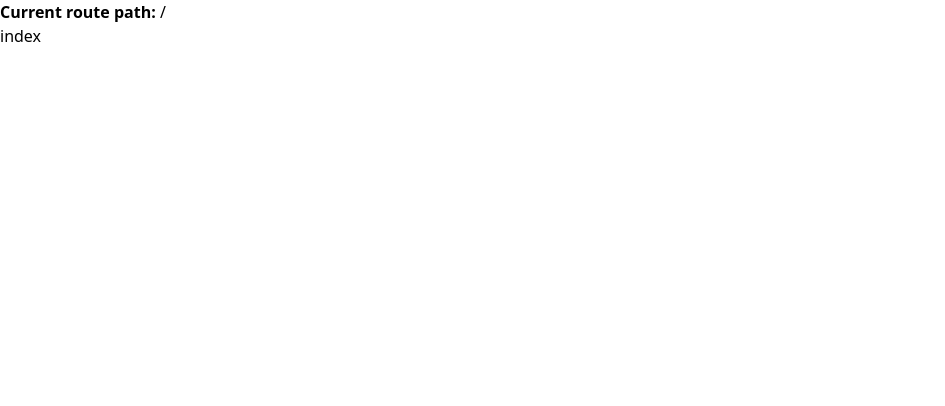
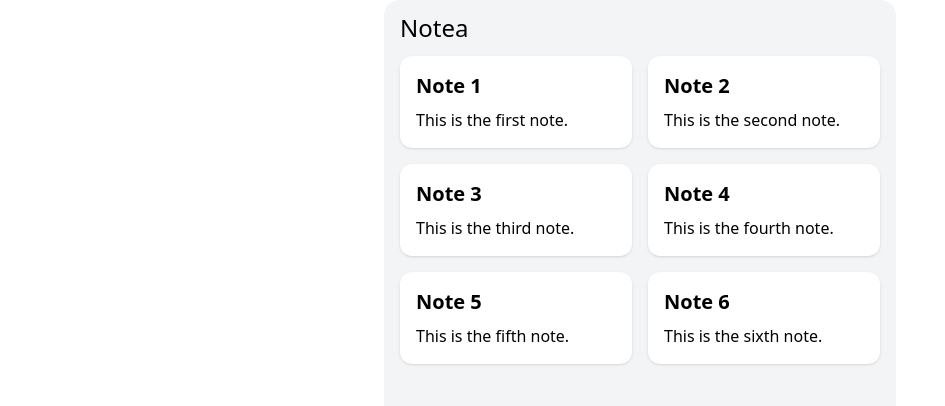
Before and after one commit to nnivxix/notea, a Vue app: page / in a window 1280 px wide. Shown: the top 406 px of the page, without its empty margins (0-945 px from the left). Built offline with nearby package versions, Linux system fonts and the light colour scheme.

Commit message:
feat: implement note management with useNotes composable and enhance note display in index and uid pages

```diff
--- a/src/App.vue
+++ b/src/App.vue
@@ -1,8 +1,14 @@
 <script setup lang="ts"></script>
 
 <template>
-  <main>
-    <p><strong>Current route path:</strong> {{ $route.fullPath }}</p>
-    <RouterView />
+  <main
+    class="max-w-lg rounded-2xl flex flex-col min-h-screen bg-gray-100 px-4 mx-auto"
+  >
+    <header class="py-3">
+      <RouterLink to="/" class="text-2xl" title="Notea"> Notea</RouterLink>
+    </header>
+    <div class="flex-1">
+      <RouterView />
+    </div>
   </main>
 </template>
--- a/src/components/Editor.vue
+++ b/src/components/Editor.vue
@@ -15,11 +15,7 @@ import TaskItem from "@tiptap/extension-task-item";
 import HorizontalRule from "@tiptap/extension-horizontal-rule";
 import Blockquote from "@tiptap/extension-blockquote";
 
-let content = ref(`
-<ul data-type="taskList">
-<li data-type="taskItem" data-checked="true">A list item</li>
-<li data-type="taskItem" data-checked="false">And another one</li>
-</ul>`);
+const content = defineModel<string>("content");
 const editor = ref<Editor | null>(null);
 
 onMounted(() => {
@@ -42,7 +38,6 @@ onMounted(() => {
     ],
     onUpdate({ editor }) {
       content.value = editor.getHTML();
-      console.log("onUpdate");
     },
   });
 });
--- /dev/null
+++ b/src/composables/useNotes.ts
@@ -0,0 +1,51 @@
+const notes = [
+  {
+    id: 1,
+    title: "Note 1",
+    content: "This is the first note.",
+  },
+  {
+    id: 2,
+    title: "Note 2",
+    content: "This is the second note.",
+  },
+  {
+    id: 3,
+    title: "Note 3",
+    content: "This is the third note.",
+  },
+  {
+    id: 4,
+    title: "Note 4",
+    content: "This is the fourth note.",
+  },
+  {
+    id: 5,
+    title: "Note 5",
+    content: "This is the fifth note.",
+  },
+  {
+    id: 6,
+    title: "Note 6",
+    content: "This is the sixth note.",
+  },
+];
+
+export const useNotes = () => {
+  const getNote = (uid: string) => {
+    const note = notes.find((note) => note.id === parseInt(uid));
+
+    if (!note) {
+      return {
+        id: 0,
+        title: "Note not found",
+        content: "This note does not exist.",
+      };
+    }
+    return note;
+  };
+  return {
+    notes,
+    getNote,
+  };
+};
--- a/src/pages/index.vue
+++ b/src/pages/index.vue
@@ -1,4 +1,21 @@
-<script setup lang="ts"></script>
+<script setup lang="ts">
+import { useNotes } from "../composables/useNotes";
+
+const { notes } = useNotes();
+</script>
 <template>
-  <div>index</div>
+  <div class="grid grid-cols-2 gap-4">
+    <RouterLink
+      v-for="note in notes"
+      :to="{
+        name: 'notes.uid',
+        params: { uid: note.id },
+      }"
+      :key="note.id"
+      class="p-4 bg-white rounded-xl shadow"
+    >
+      <h2 class="text-xl font-bold">{{ note.title }}</h2>
+      <p class="mt-2">{{ note.content }}</p>
+    </RouterLink>
+  </div>
 </template>
--- a/src/pages/notes/uid.vue
+++ b/src/pages/notes/uid.vue
@@ -1,9 +1,17 @@
 <script setup lang="ts">
 import { useRoute } from "vue-router";
+import Editor from "../../components/Editor.vue";
+import { useNotes } from "../../composables/useNotes";
 
 const route = useRoute();
 const { uid } = route.params;
+
+const { getNote } = useNotes();
+
+const content = getNote(uid as string);
 </script>
 <template>
-  <div>uid : {{ uid }}</div>
+  <div>
+    <Editor v-model:content="content.content" />
+  </div>
 </template>
```
